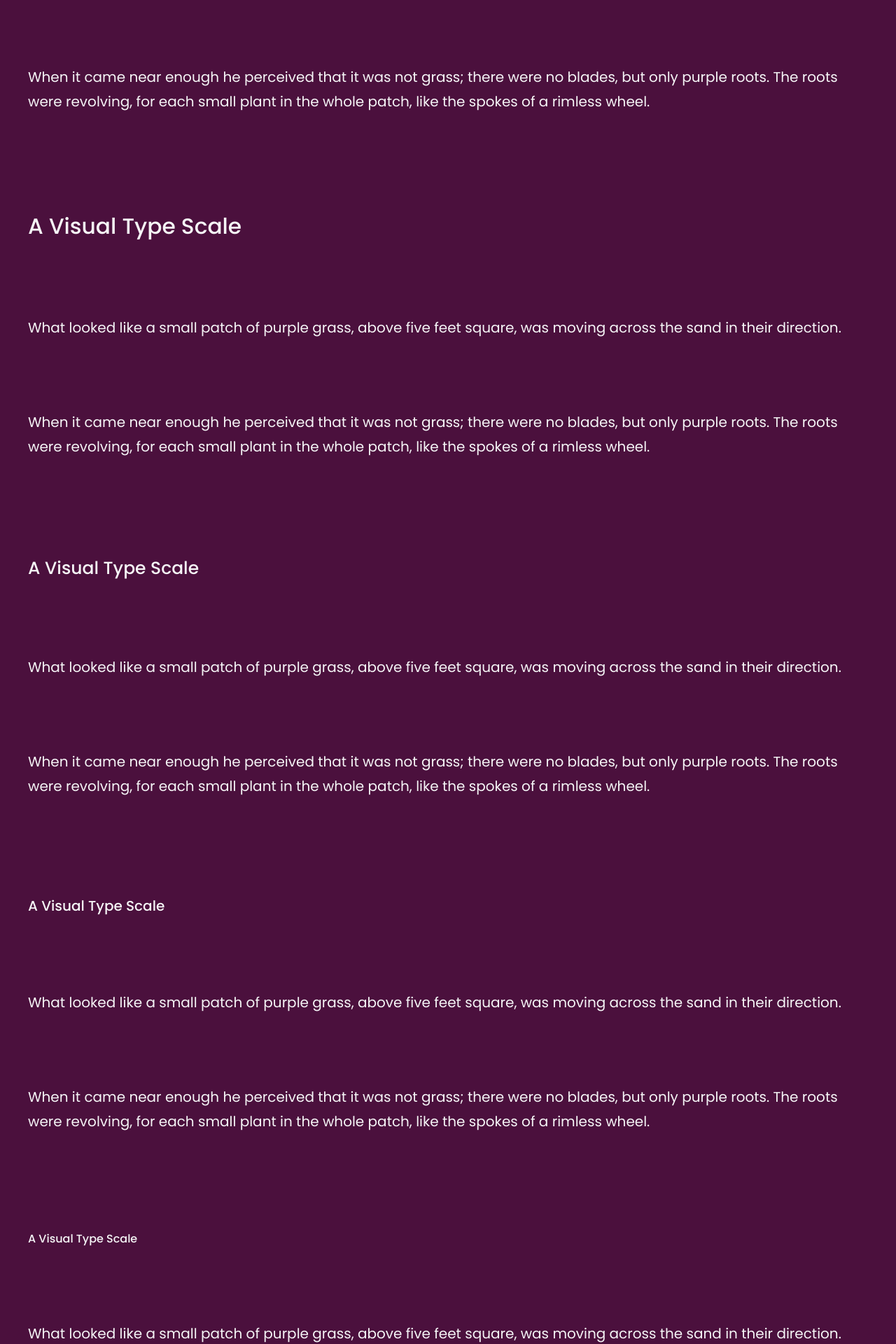
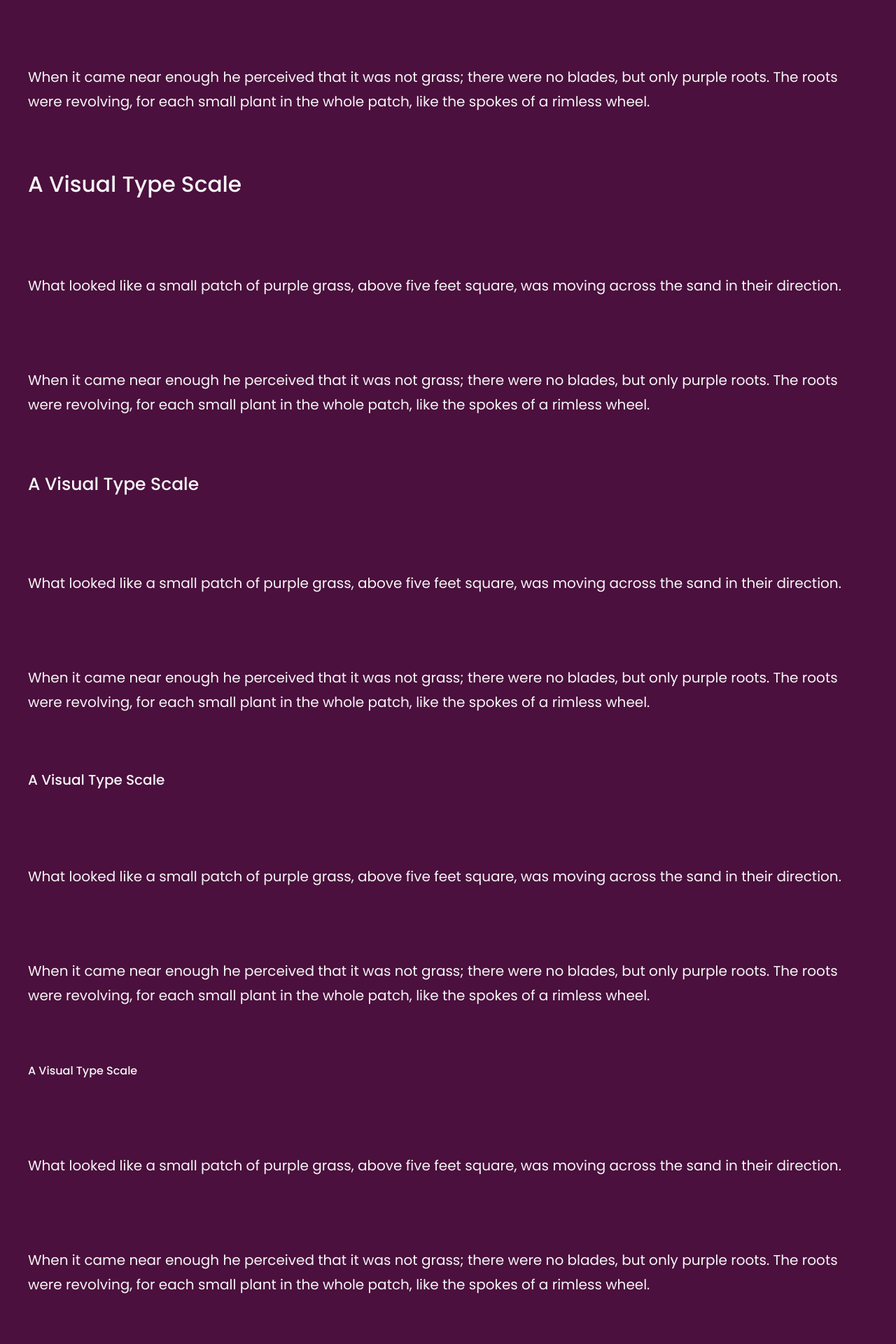
Before and after one commit to chocolatenetwork/choco-pages, a Jekyll site: the page built from _posts/2021-12-31-first-blog.md, in a window 1280 px wide. Shown: the part 346-2266 px from the top of the page at 70% size. Built offline with Jekyll 4.4.1, drawn with Linux system fonts in a browser that asks for light colours.

Commit message:
feat: add sbp support logo

```diff
--- a/_sass/main.scss
+++ b/_sass/main.scss
@@ -6,3 +6,4 @@
 
 // layer in molecules and their styles for use
 @import 'organisms';
+@import "pages/home";
--- /dev/null
+++ b/_sass/pages/_home.scss
@@ -0,0 +1,24 @@
+.flex {
+  display: flex;
+}
+.sbp-image {
+  // github image is not centered
+  right: -0.17%;
+  position: relative;
+}
+
+.div-crop {
+  width: min-content;
+  height: min-content;
+  border-radius: 50%;
+  overflow: hidden;
+}
+
+.supporters {
+  display: flex;
+  align-items: center;
+  flex-direction: column;
+  img {
+    max-width: 200px;
+  }
+}
--- a/_sass/primitives/_typography.scss
+++ b/_sass/primitives/_typography.scss
@@ -47,7 +47,7 @@
 h3,
 h4,
 h5 {
-  margin: 3rem 0 1.38rem;
+  margin: 0rem 0 1.38rem;
   font-family: 'Poppins', sans-serif;
   font-weight: $headingBold;
   line-height: 1.3;
```
Also changed, not shown: CONTRIBUTING.md (+1 -1 lines), index.md (+6 -1 lines), README.md.
